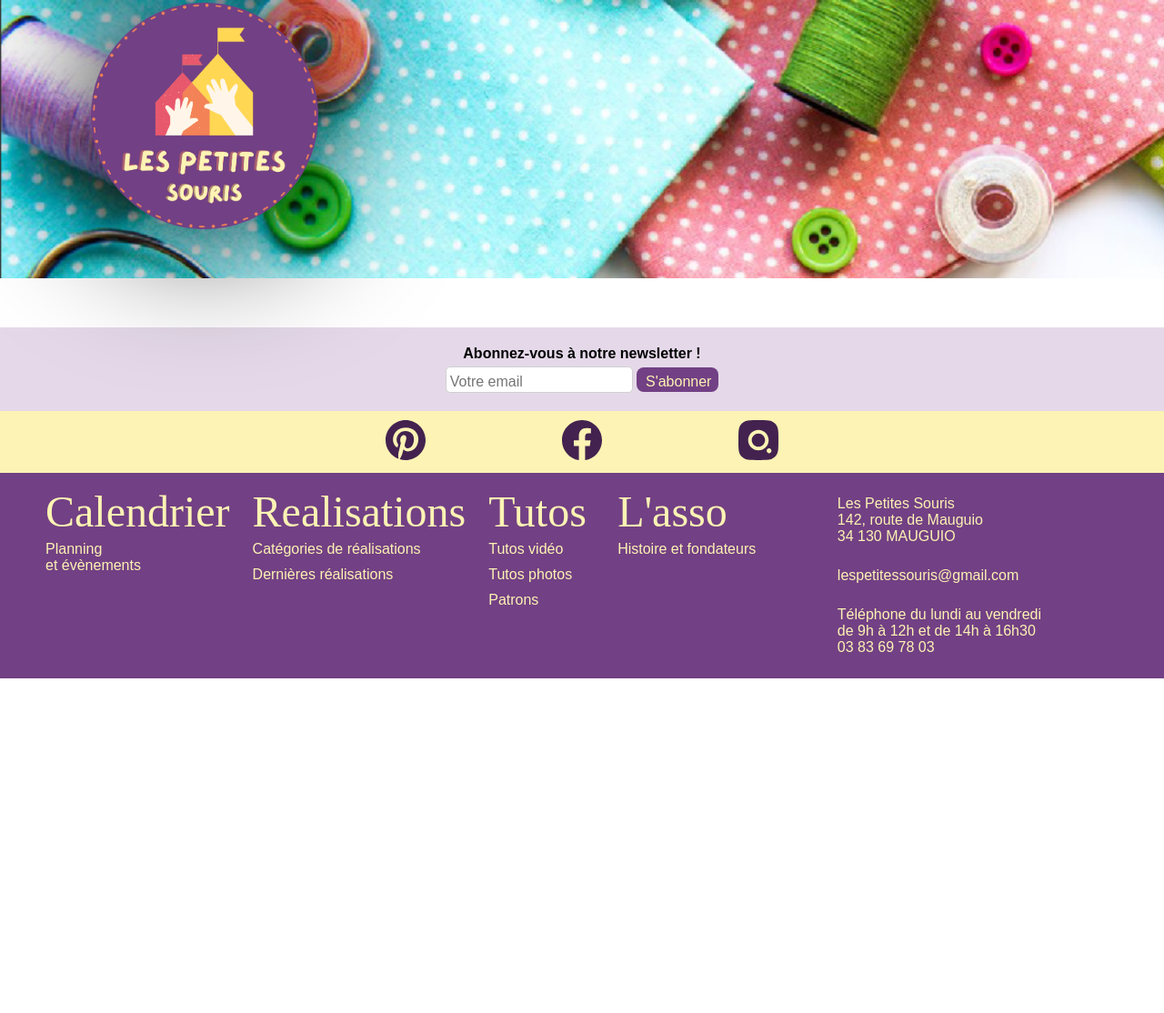
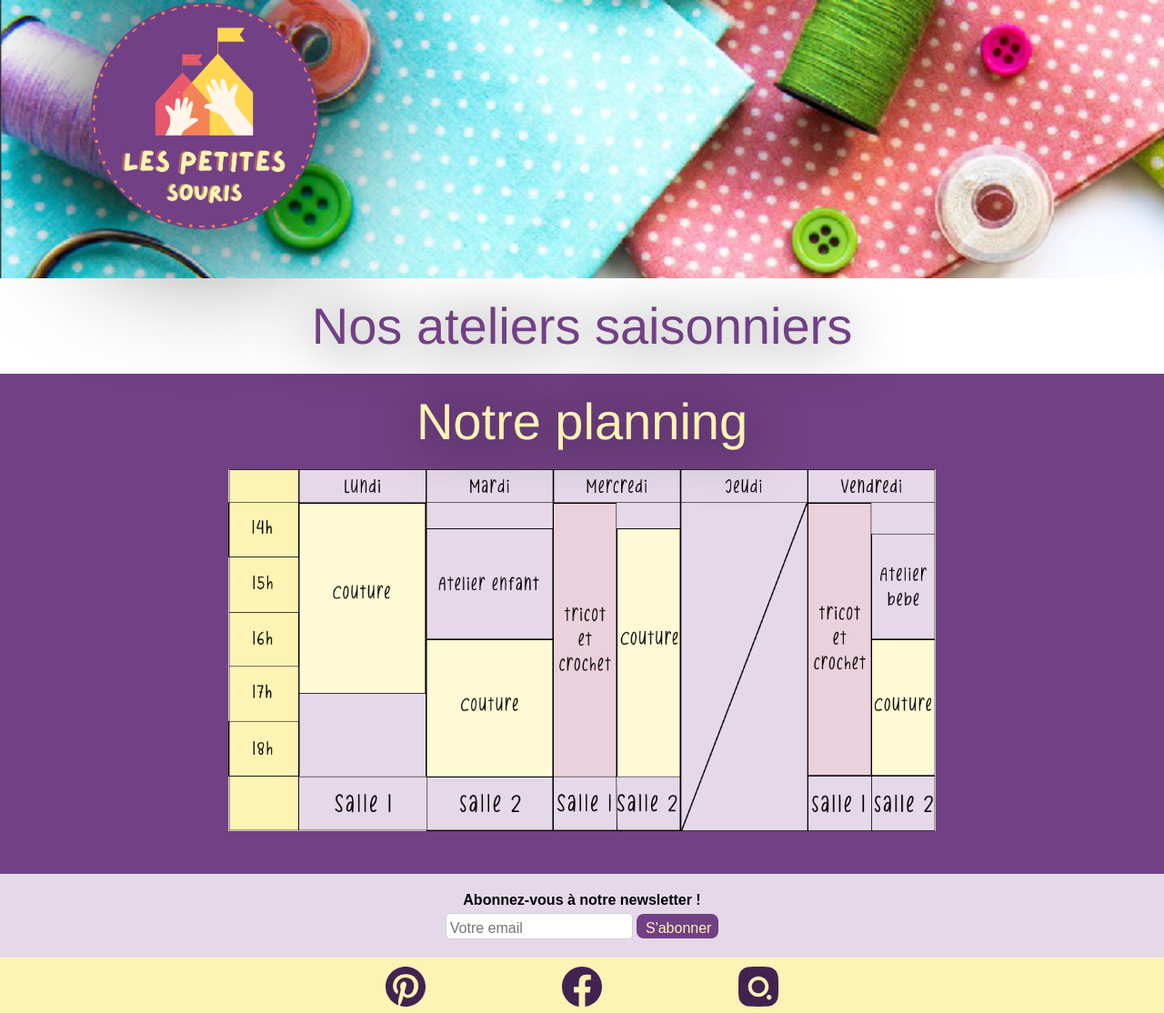
Before and after one commit to Kryyys/projet_couture, a plain HTML site: page calendrier.html in a window 1280 px wide. Shown: the part 147-1261 px from the top of the page at 91% size. Before the commit the page ends 893 px from the top, so only its background shows below. Drawn offline with Linux system fonts and the light colour scheme; a web font is replaced by a local one.

Commit message:
ajout section planning et structure section ateliers

```diff
--- /dev/null
+++ b/CSS/style_calendrier.css
@@ -0,0 +1,48 @@
+/* ----------------------------
+NOS ATELIERS SAISONNIERS - CARDS
+-------------------------------*/
+section .atelier {
+    background-color: var(--background-light);
+}
+
+.titre_ateliers {
+    font-family: 'Home and Work', Helvetica, sans-serif;
+    color: var(--background-dark);
+    text-align: center;
+    font-size: 3.5rem;
+    padding: 20px;
+    filter: var(--drop-shadow-global);
+}
+
+
+
+/* ------------------------
+NOS COURS - PLANNING
+---------------------------*/
+
+.planning {
+    background-color: var(--background-dark);
+    width: 100%;
+    height: 550px;
+    display: flex;
+    flex-direction: column;
+}
+
+.titre_planning {
+    font-family: 'Home and Work', Helvetica, sans-serif;
+    color: var(--background-extra-light);
+    text-align: center;
+    font-size: 3.5rem;
+    padding: 20px;
+    filter: var(--drop-shadow-global);
+}
+
+.container_planning {
+    display: flex;
+    justify-content: center;
+    align-content: center;
+}
+
+.img_planning {
+    height: 70%;
+}
--- a/CSS/style_home.css
+++ b/CSS/style_home.css
@@ -15,7 +15,7 @@ main {
     width: 100%;
     height: 615px;
     display: flex;
-    flex-direction:column;
+    flex-direction: column;
 }
 
 .titre_une {
@@ -36,7 +36,7 @@ main {
 
 .card_une {
     background-color: white;
-    border-radius:  10px;
+    border-radius: 10px;
     width: 260px;
     height: 365px;
     margin-bottom: 50px;
@@ -53,7 +53,7 @@ main {
     height: 510px;
     display: flex;
     flex-direction: column;
-    justify-content: space-evenly ;
+    justify-content: space-evenly;
 
 }
 
@@ -111,7 +111,7 @@ main {
 
 /* J'ai dû rajouter un marging à gauche parce que la citrouille faisait dévier le titre à gauche */
 .marging_titre {
-    margin-left : 35px;
+    margin-left: 35px;
 }
 
 /* Section 3 */
@@ -121,7 +121,7 @@ main {
     width: 100%;
     height: 500px;
     display: flex;
-    flex-direction:column;
+    flex-direction: column;
 }
 
 .titre_tutos {
@@ -188,14 +188,15 @@ main {
     background-size: cover;
 }
 
-/* Section 4 */
+/* Section 4 PLANNING */
 
-.planning{
+.planning {
     background-color: var(--background-dark);
     width: 100%;
-    height:550px;
+    height: 550px;
     display: flex;
-    flex-direction:column;}
+    flex-direction: column;
+}
 
 .titre_planning {
     font-family: 'Home and Work', Helvetica, sans-serif;
@@ -206,12 +207,12 @@ main {
     filter: var(--drop-shadow-global);
 }
 
-.container_planning{
+.container_planning {
     display: flex;
     justify-content: center;
     align-content: center;
 }
 
-.img_planning{
-    height: 60%;
+.img_planning {
+    height: 70%;
 }
--- a/calendrier.html
+++ b/calendrier.html
@@ -6,6 +6,7 @@
   <meta http-equiv="X-UA-Compatible" content="IE=edge" />
   <meta name="viewport" content="width=device-width, initial-scale=1.0" />
   <link rel="stylesheet" href="CSS/style.css" />
+  <link rel="stylesheet" href="CSS/style_calendrier.css">
   <link rel="preconnect" href="https://fonts.googleapis.com">
   <link rel="preconnect" href="https://fonts.gstatic.com" crossorigin>
   <link href="https://fonts.googleapis.com/css2?family=Gayathri&display=swap" rel="stylesheet">
@@ -74,7 +75,25 @@
 
   <!-- MAIN -->
 
-  <main><br><br><br></main>
+  <!-- NOS ATELIERS SAISONNIERS -->
+
+  <section class="ateliers">
+    <h1 class="titre_ateliers">Nos ateliers saisonniers</h1>
+    <div class="container_ateliers">
+
+
+      <!-- EMPLACEMENTS 3 CARDS -->
+
+
+    </div>
+  </section>
+
+  <!-- PLANNING -->
+
+  <section class="planning">
+    <h1 class="titre_planning">Notre planning</h1>
+    <div class="container_planning"><img src="photos/Planning.png" alt="notre planning" class="img_planning"></div>
+  </section>
 
 
   <!-- FOOTER -->
```
